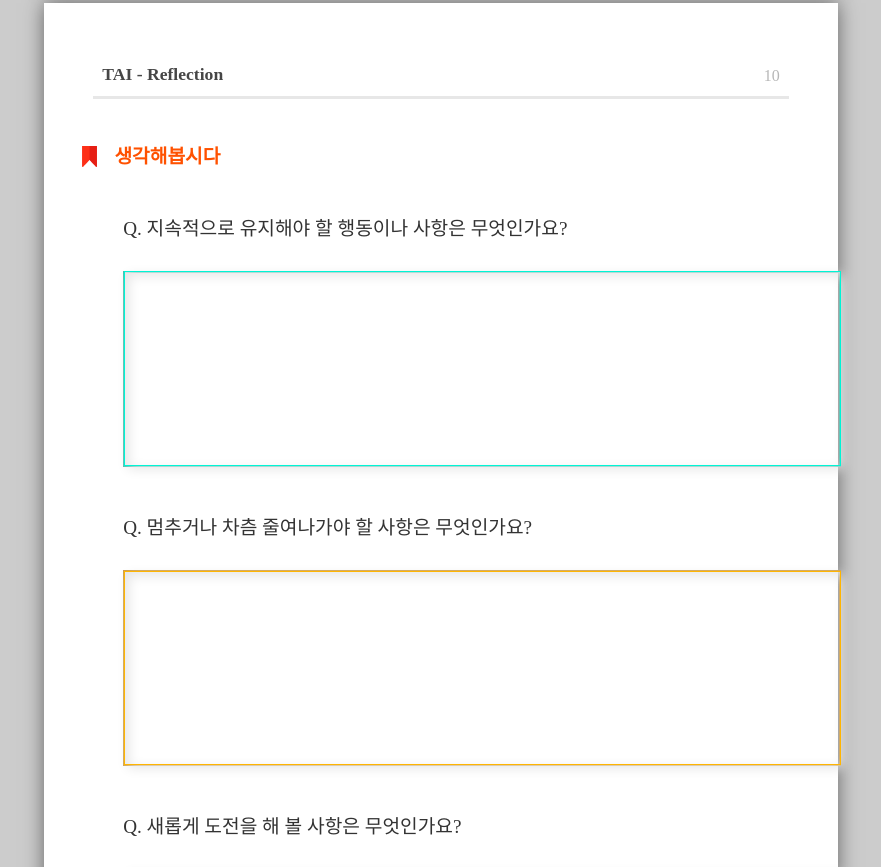
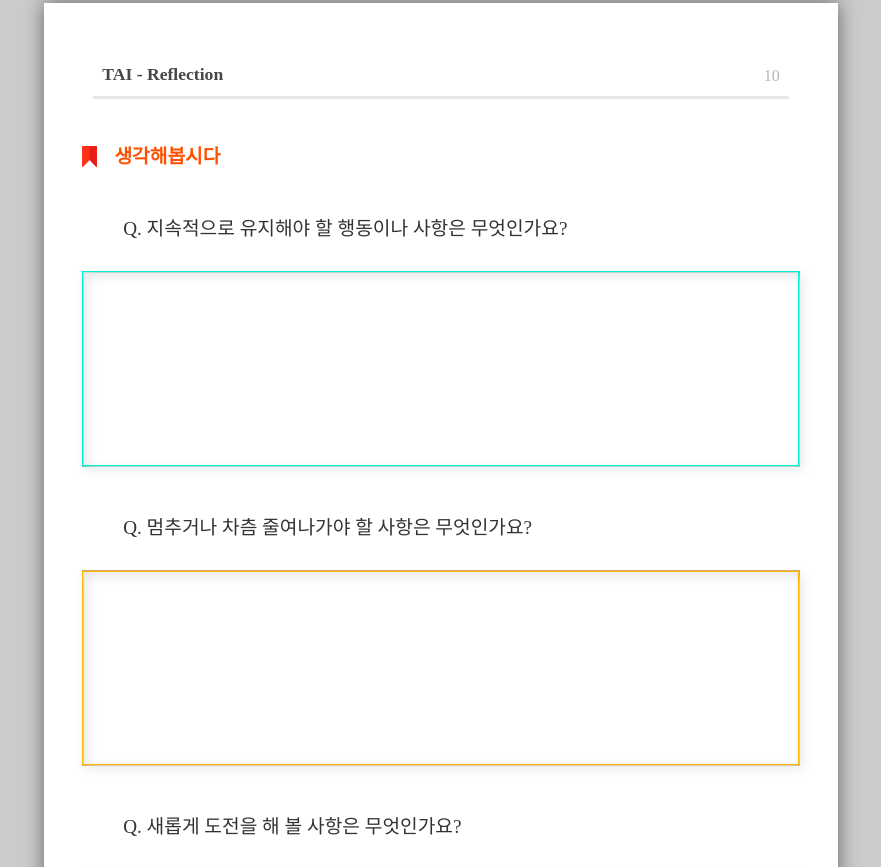
Before and after one commit to stealthit/tapi, a plain HTML site: page pages/docs/docs.html in a window 1280 px wide. Shown: the part 10278-11145 px from the top of the page, without its empty margins (199-1080 px from the left). Drawn offline with nearby package versions, Linux system fonts and the light colour scheme; a web font is replaced by a local one.

Commit message:
change docs

```diff
--- a/css/docs.css
+++ b/css/docs.css
@@ -367,7 +367,6 @@ table.tbl04 td:first-child{font-weight:700;font-family: 'Roboto', sans-serif;fon
 .graph_btn_area a:first-child{margin-right:5px}
 
 .ref-tit{font-family: 'tway';font-size: 1.2rem;margin:1.2cm 0 0.8cm 1.09cm;}
-.ref-text-wrap{margin-left: 1.09cm;}
 .ref-text-wrap:nth-of-type(1){width: 100%;height:5.18cm;position: relative;border:2px double #40bbab;}
 .ref-text-wrap .ref-text-box{box-shadow: inset 0.1cm 0.1cm 0.3cm #e5e5e5, 0.1cm 0.1cm 0.3cm #e5e5e5;}
 .ref-text-wrap:nth-of-type(1) .ref-text-box{position: absolute;top: -1.5px;left: -1.5px;width: 100.4%;height: 5.15cm;border: 1px solid #00f4d5;}
```
